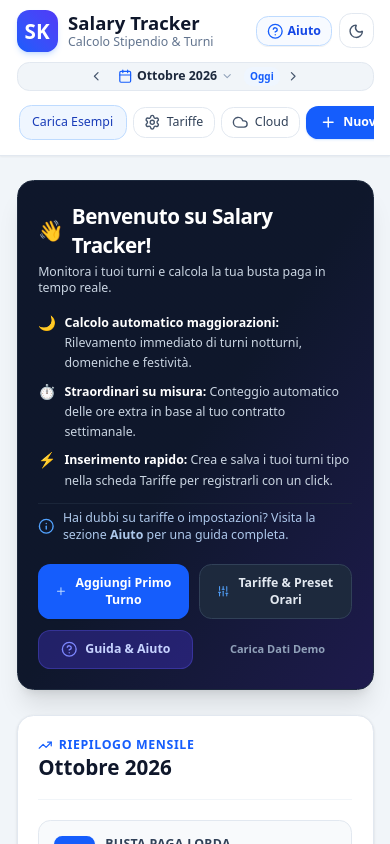
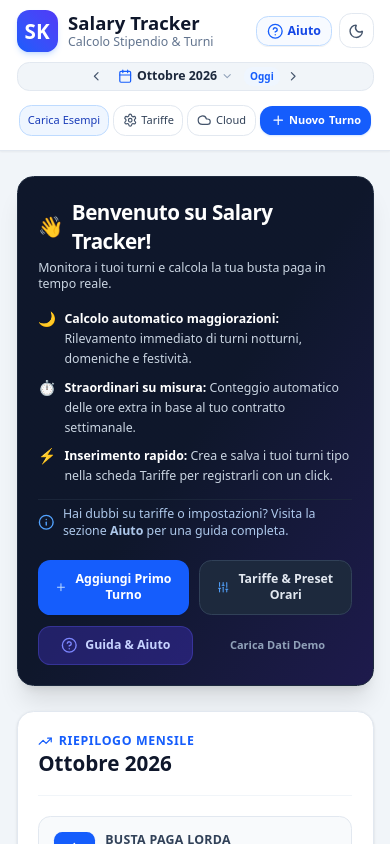
Before and after one commit to Valerio-Cola/SalaryTracker, a React (Vite) app: page / in a window 390 px wide. Shown: the top 844 px of the page. Built offline with nearby package versions, Linux system fonts and the light colour scheme.

Commit message:
Add files via upload

```diff
--- a/src/components/Header.tsx
+++ b/src/components/Header.tsx
@@ -184,7 +184,7 @@ export const Header: React.FC<HeaderProps> = ({
           </div>
 
           {/* Azioni Principali (Scorrevole fluidamente su mobile, responsive su desktop senza tagli) */}
-          <div className="flex items-center gap-1.5 sm:gap-2 w-full lg:w-auto justify-start sm:justify-end overflow-x-auto no-scrollbar scroll-smooth py-1 sm:py-0 px-0.5 sm:px-0 shrink-0">
+          <div className="flex items-center justify-between sm:justify-end w-full lg:w-auto gap-1 sm:gap-2 py-1 sm:py-0 px-0.5 sm:px-0 shrink-0">
             {/* Pulsante AIUTO (Desktop/Tablet: a sinistra di giorno/notte) */}
             {onOpenHelp && (
               <button
@@ -201,9 +201,9 @@ export const Header: React.FC<HeaderProps> = ({
             <button
               onClick={onToggleTheme}
               className="hidden sm:flex p-2 text-slate-700 dark:text-slate-300 hover:bg-slate-100 dark:hover:bg-slate-800 rounded-xl border border-slate-200 dark:border-slate-700 text-xs font-medium items-center gap-1.5 transition-colors shrink-0 cursor-pointer"
-              title={theme === 'dark' ? 'Passa alla Modalità Giorno' : 'Passa alla Modalità Notte'}
+              title={theme === "dark" ? "Passa alla Modalità Giorno" : "Passa alla Modalità Notte"}
             >
-              {theme === 'dark' ? (
+              {theme === "dark" ? (
                 <>
                   <Sun className="w-4 h-4 text-amber-400 shrink-0" />
                   <span className="hidden xl:inline">Giorno</span>
@@ -219,7 +219,7 @@ export const Header: React.FC<HeaderProps> = ({
             {!hasShifts && (
               <button
                 onClick={onGenerateSampleData}
-                className="px-3 py-2 bg-blue-50 dark:bg-blue-950/50 text-blue-800 dark:text-blue-300 border border-blue-200 dark:border-blue-800 hover:bg-blue-100 dark:hover:bg-blue-900/50 rounded-xl text-xs font-medium flex items-center gap-1.5 transition-colors whitespace-nowrap shrink-0 cursor-pointer"
+                className="flex-1 sm:flex-none px-2 sm:px-3 py-1.5 sm:py-2 bg-blue-50 dark:bg-blue-950/50 text-blue-800 dark:text-blue-300 border border-blue-200 dark:border-blue-800 hover:bg-blue-100 dark:hover:bg-blue-900/50 rounded-xl text-[11px] sm:text-xs font-medium flex items-center justify-center gap-1 sm:gap-1.5 transition-colors whitespace-nowrap shrink-0 cursor-pointer"
                 title="Carica turni di prova"
               >
                 Carica Esempi
@@ -229,43 +229,47 @@ export const Header: React.FC<HeaderProps> = ({
             {hasShifts && (
               <button
                 onClick={() => setIsExportModalOpen(true)}
-                className="p-2 sm:px-3 sm:py-2 text-slate-700 dark:text-slate-300 hover:bg-slate-100 dark:hover:bg-slate-800 rounded-xl border border-slate-200 dark:border-slate-700 text-xs font-medium flex items-center gap-1.5 transition-colors shrink-0 cursor-pointer"
+                className="flex-1 sm:flex-none px-2 sm:px-3 py-1.5 sm:py-2 text-slate-700 dark:text-slate-300 hover:bg-slate-100 dark:hover:bg-slate-800 rounded-xl border border-slate-200 dark:border-slate-700 text-[11px] sm:text-xs font-medium flex items-center justify-center gap-1 sm:gap-1.5 transition-colors shrink-0 cursor-pointer"
                 title="Stampa ed Esporta Turni (PDF, CSV, Google Calendar, JSON)"
               >
-                <Printer className="w-4 h-4 text-slate-600 dark:text-slate-400 shrink-0" />
-                <span className="hidden sm:inline">Stampa</span>
+                <Printer className="w-3.5 h-3.5 sm:w-4 sm:h-4 text-slate-600 dark:text-slate-400 shrink-0" />
+                <span className="hidden min-[360px]:inline">Stampa</span>
               </button>
             )}
 
             <button
               onClick={onOpenConfig}
-              className="px-2.5 py-1.5 sm:px-3 sm:py-2 text-slate-700 dark:text-slate-300 hover:bg-slate-100 dark:hover:bg-slate-800 rounded-xl border border-slate-200 dark:border-slate-700 text-xs font-medium flex items-center gap-1.5 transition-colors shrink-0 cursor-pointer"
+              className="flex-1 sm:flex-none px-2 sm:px-3 py-1.5 sm:py-2 text-slate-700 dark:text-slate-300 hover:bg-slate-100 dark:hover:bg-slate-800 rounded-xl border border-slate-200 dark:border-slate-700 text-[11px] sm:text-xs font-medium flex items-center justify-center gap-1 sm:gap-1.5 transition-colors shrink-0 cursor-pointer"
               title="Configurazione Tariffe e Contratto"
             >
-              <Settings className="w-4 h-4 text-slate-600 dark:text-slate-400 shrink-0" />
+              <Settings className="w-3.5 h-3.5 sm:w-4 sm:h-4 text-slate-600 dark:text-slate-400 shrink-0" />
               <span>Tariffe</span>
             </button>
 
             {onOpenCloudSync && (
               <button
                 onClick={onOpenCloudSync}
-                className="px-2.5 py-1.5 sm:px-3 sm:py-2 text-slate-700 dark:text-slate-300 hover:bg-slate-100 dark:hover:bg-slate-800 rounded-xl border border-slate-200 dark:border-slate-700 text-xs font-medium flex items-center gap-1.5 transition-colors relative shrink-0 cursor-pointer"
+                className={`flex-1 sm:flex-none px-2 sm:px-3 py-1.5 sm:py-2 text-[11px] sm:text-xs font-medium flex items-center justify-center gap-1 sm:gap-1.5 transition-colors relative shrink-0 cursor-pointer rounded-xl ${
+                  isCloudConnected
+                    ? "border-2 border-blue-500 bg-blue-500/10 dark:bg-blue-500/20 text-slate-900 dark:text-white shadow-xs shadow-blue-500/20"
+                    : "border border-slate-200 dark:border-slate-700 text-slate-700 dark:text-slate-300 hover:bg-slate-100 dark:hover:bg-slate-800"
+                }`}
                 title="Sincronizzazione Cloud (Cloudflare Worker)"
               >
-                <Cloud className={`w-4 h-4 shrink-0 ${isCloudConnected ? 'text-emerald-500' : 'text-slate-600 dark:text-slate-400'}`} />
+                <Cloud className={`w-3.5 h-3.5 sm:w-4 sm:h-4 shrink-0 ${isCloudConnected ? "text-blue-500 dark:text-blue-400" : "text-slate-600 dark:text-slate-400"}`} />
                 <span>Cloud</span>
                 {isCloudConnected && (
-                  <span className="w-2 h-2 rounded-full bg-emerald-500 absolute -top-0.5 -right-0.5 ring-2 ring-white dark:ring-slate-900 animate-pulse" />
+                  <span className="w-2.5 h-2.5 rounded-full bg-emerald-500 absolute -top-1 -right-1 ring-2 ring-white dark:ring-slate-900 animate-pulse" />
                 )}
               </button>
             )}
 
             <button
               onClick={onOpenAddShift}
-              className="px-3.5 py-2 bg-blue-600 hover:bg-blue-700 text-white rounded-xl text-xs sm:text-sm font-semibold flex items-center gap-1.5 transition-colors shadow-xs shadow-blue-500/20 whitespace-nowrap shrink-0 cursor-pointer"
+              className="flex-1 sm:flex-none px-2.5 sm:px-3.5 py-1.5 sm:py-2 bg-blue-600 hover:bg-blue-700 text-white rounded-xl text-[11px] sm:text-sm font-semibold flex items-center justify-center gap-1 sm:gap-1.5 transition-colors shadow-xs shadow-blue-500/20 whitespace-nowrap shrink-0 cursor-pointer"
             >
-              <Plus className="w-4 h-4 shrink-0" />
-              Nuovo Turno
+              <Plus className="w-3.5 h-3.5 sm:w-4 sm:h-4 shrink-0" />
+              <span className="hidden min-[360px]:inline">Nuovo </span>Turno
             </button>
           </div>
         </div>
```
